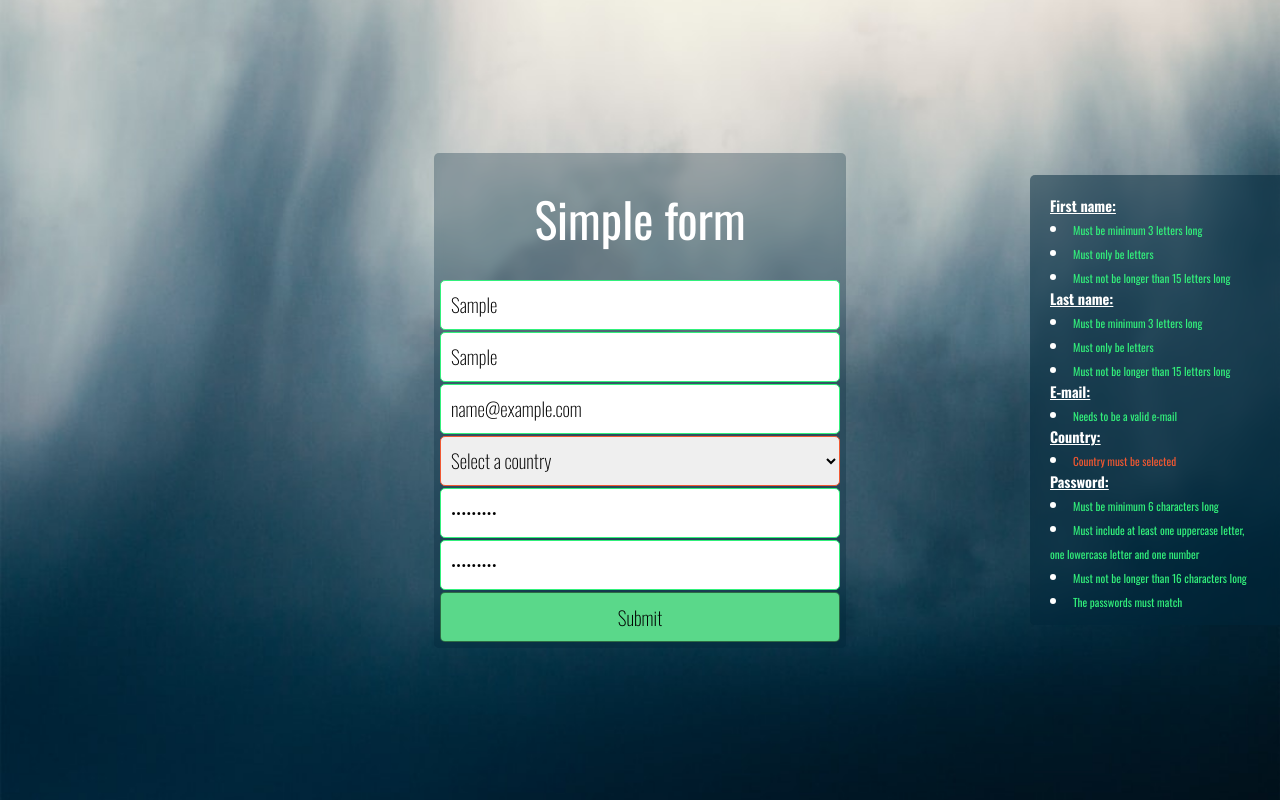
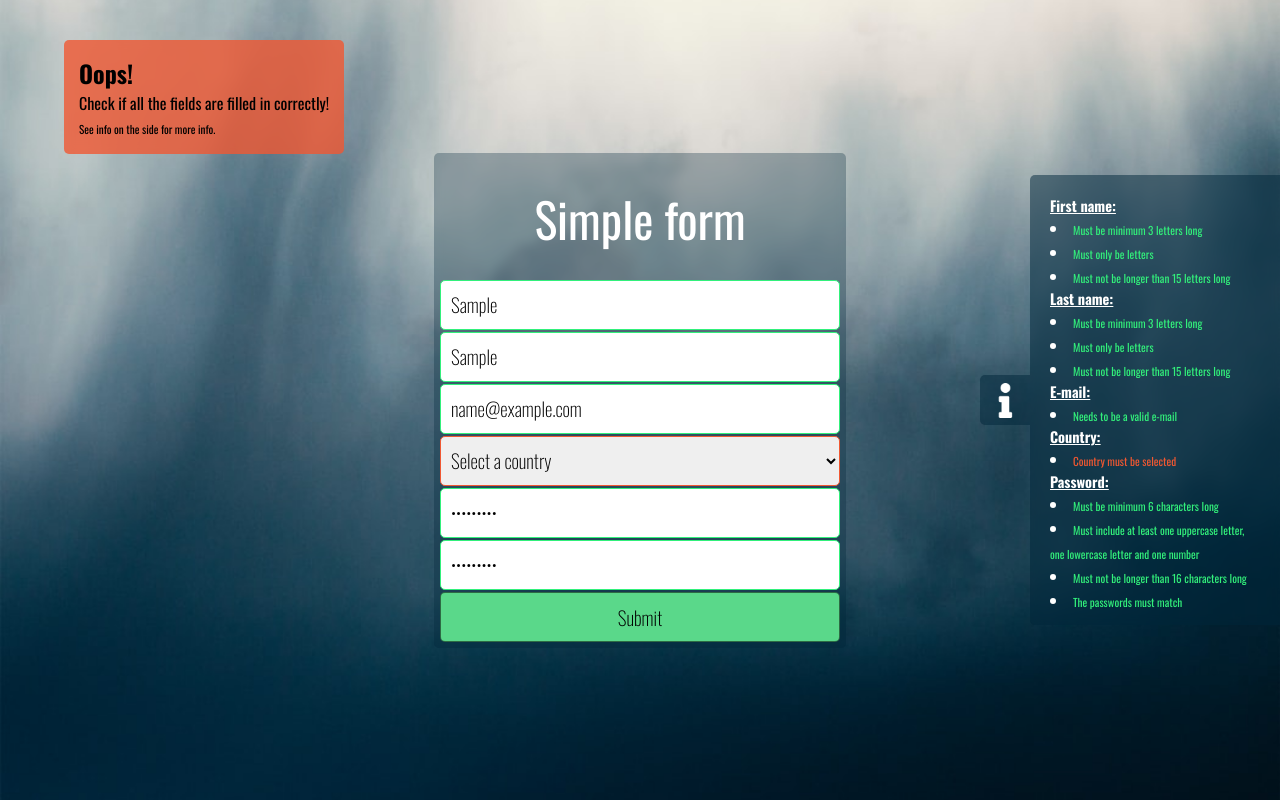
Before and after one commit to sashacozub/simple-form, a website: page index.html in a window 1280 px wide. Both pictures are taken after typing "Sample", "Sample", "name@example.com", "Sample123", "Sample123" into the empty fields and a click on the button "Submit". Drawn offline with nearby package versions, Linux system fonts and the light colour scheme.

Commit message:
Minor style change

```diff
--- a/app.js
+++ b/app.js
@@ -7,6 +7,7 @@ const country = document.querySelector('#country');
 const password = document.querySelector('#password');
 const passwordRepeat = document.querySelector('#password2');
 const submitButton = document.querySelector('#submit-btn');
+const infoToggle = document.querySelector('.info-toggle');
 
 // Create variables for colors for approval or rejection of input
 const approvedColor = 'rgb(50, 240, 123)';
@@ -29,6 +30,9 @@ const passwordInfoMin = document.querySelector('[data-password="min"]');
 const passwordInfoChar = document.querySelector('[data-password="char"]');
 const passwordInfoMax = document.querySelector('[data-password="max"]');
 const passwordInfoMatch = document.querySelector('[data-password="match"]')
+
+// Check if error message is on the screen
+let isError = false;
 
 // Populate "Country" field with all the options on page load
 window.addEventListener('load', () => getCountries());
@@ -64,6 +68,7 @@ form.addEventListener('submit', e => {
         checkPassword() &&
         checkPasswordRepeat()
     ) {
+        submitSuccess();
         form.reset();
     } else {
         checkFirstName();
@@ -72,8 +77,72 @@ form.addEventListener('submit', e => {
         checkCountry();
         checkPassword();
         checkPasswordRepeat();
+        if (!isError) {
+            submitError();
+        }
     }
 });
+
+// Create error notification box if there were issues on submission
+const submitError = () => {
+    const body = document.querySelector('body');
+    const div = document.createElement('div');
+    const h2 = document.createElement('h2');
+    const p = document.createElement('p');
+    const small = document.createElement('small');
+
+    div.id = 'submit-error';
+    h2.innerText = 'Oops!';
+    p.innerText = 'Check if all the fields are filled in correctly!';
+    small.innerText = 'See info on the side for more info.';
+
+    div.appendChild(h2);
+    div.appendChild(p);
+    div.appendChild(small);
+    body.appendChild(div);
+
+    isError = true;
+
+    // Smooth slide in right after element is created
+    setTimeout(() => {
+        div.style.transform = 'translate(0%)';
+    }, 0);
+
+    // Remove element automatically after some time
+    setTimeout(() => {
+        const messageRemove = document.getElementById('submit-error');
+        body.removeChild(messageRemove);
+        isError = false;
+    }, 3000);
+}
+
+
+const submitSuccess = () => {
+    const body = document.querySelector('body');
+    const div = document.createElement('div');
+    const h2 = document.createElement('h2');
+    const p = document.createElement('p');
+
+    div.id = 'submit-success';
+    h2.innerText = 'Thank you!';
+    p.innerText = 'Your form has been successfully submitted!';
+
+    div.appendChild(h2);
+    div.appendChild(p);
+    body.appendChild(div);
+
+    // Smooth slide in right after element is created
+    setTimeout(() => {
+        div.style.transform = 'translate(0%)';
+    }, 0);
+
+    // Remove element automatically after some time
+    setTimeout(() => {
+        const messageRemove = document.getElementById('submit-success');
+        body.removeChild(messageRemove);
+    }, 3000);
+}
+
 
 // Listen for changes in form filling and update info live
 firstName.addEventListener('keyup', () => checkFirstName());
@@ -214,3 +283,7 @@ const checkPasswordRepeat = () => {
 
     return false;
 };
+
+infoToggle.addEventListener('click', (e) => {
+    console.log(e.target)
+})
--- a/app/scss/style.scss
+++ b/app/scss/style.scss
@@ -99,6 +99,26 @@ form {
     color: rgb(255, 255, 255);
     border-top-left-radius: 5px;
     border-bottom-left-radius: 5px;
+
+    .info-toggle {
+        position: absolute;
+        left: -50px;
+        top: 50%;
+        transform: translateY(-50%);
+        width: 50px;
+        height: 50px;
+        background-color: rgba(1, 38, 59, 0.5);
+        border-top-left-radius: 5px;
+        border-bottom-left-radius: 5px;
+        display: flex;
+        justify-content: center;
+        align-items: center;
+        cursor: pointer;
+
+        #info-icon {
+            max-width: 70%;
+        }
+    }
 }
 
 
@@ -172,3 +192,24 @@ small[data-password="max"] {
 small[data-password="match"] {
     color: rgb(240, 88, 50);
 }
+
+
+#submit-error,
+#submit-success {
+    position: absolute;
+    top: 5%;
+    left: 5%;
+    padding: 15px;
+    border-radius: 5px;
+    backdrop-filter: blur(5px);
+    transform: translate(-180%);
+    transition: all 100ms ease-out;
+}
+
+#submit-error {
+    background-color: rgba(240, 88, 50, 0.8);
+}
+
+#submit-success {
+    background-color: rgba(50, 240, 123, 0.8);
+}
--- a/index.html
+++ b/index.html
@@ -44,6 +44,9 @@
     </div>
 
     <div class="info-container">
+        <div class="info-toggle">
+            <img id="info-icon" src="./app/assets/icon/info.png" alt="">
+        </div>
         <div>
             <h4>First name:</h4>
             <ul>
```
Also changed, not shown: app/assets/icon/info.png (added), style.css.
